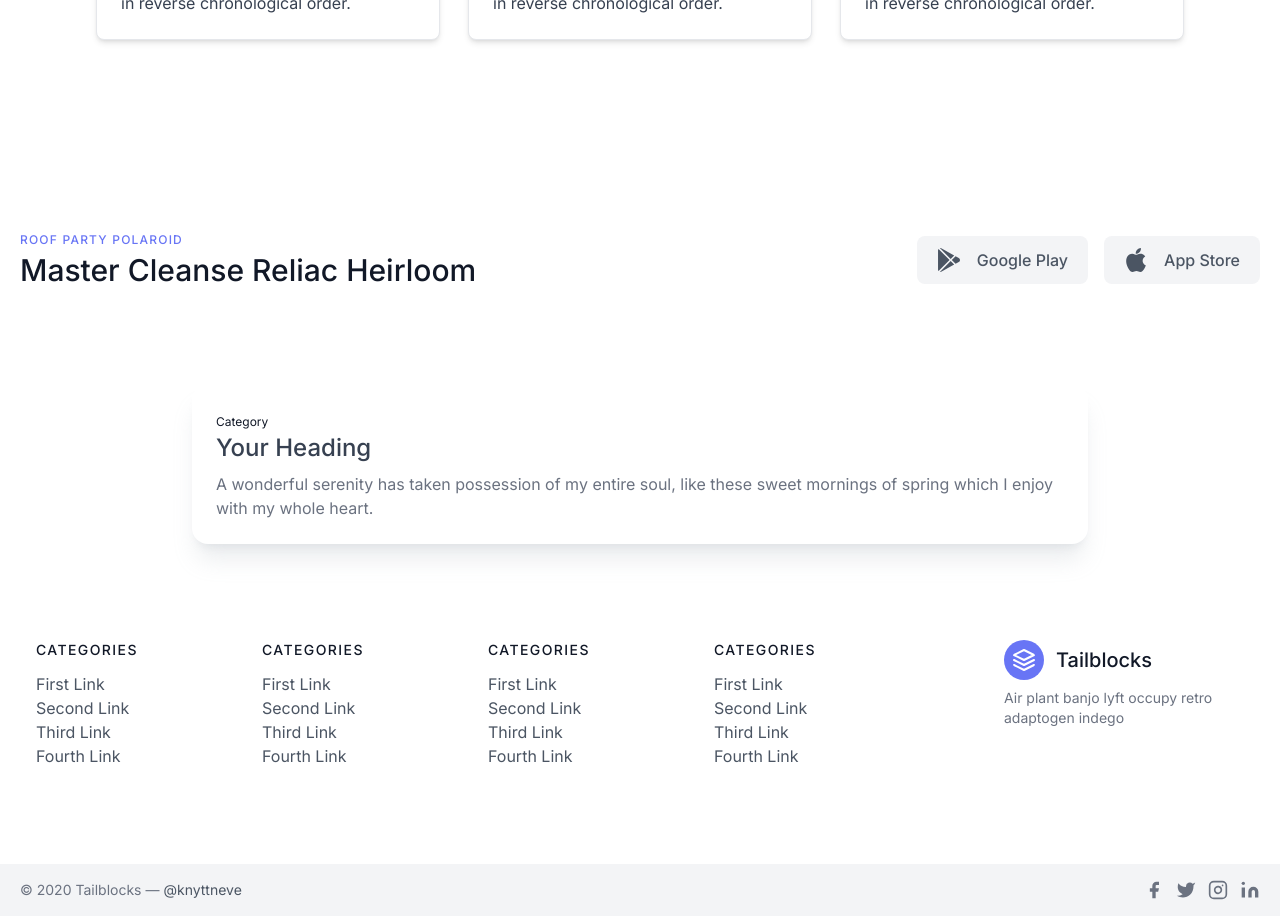
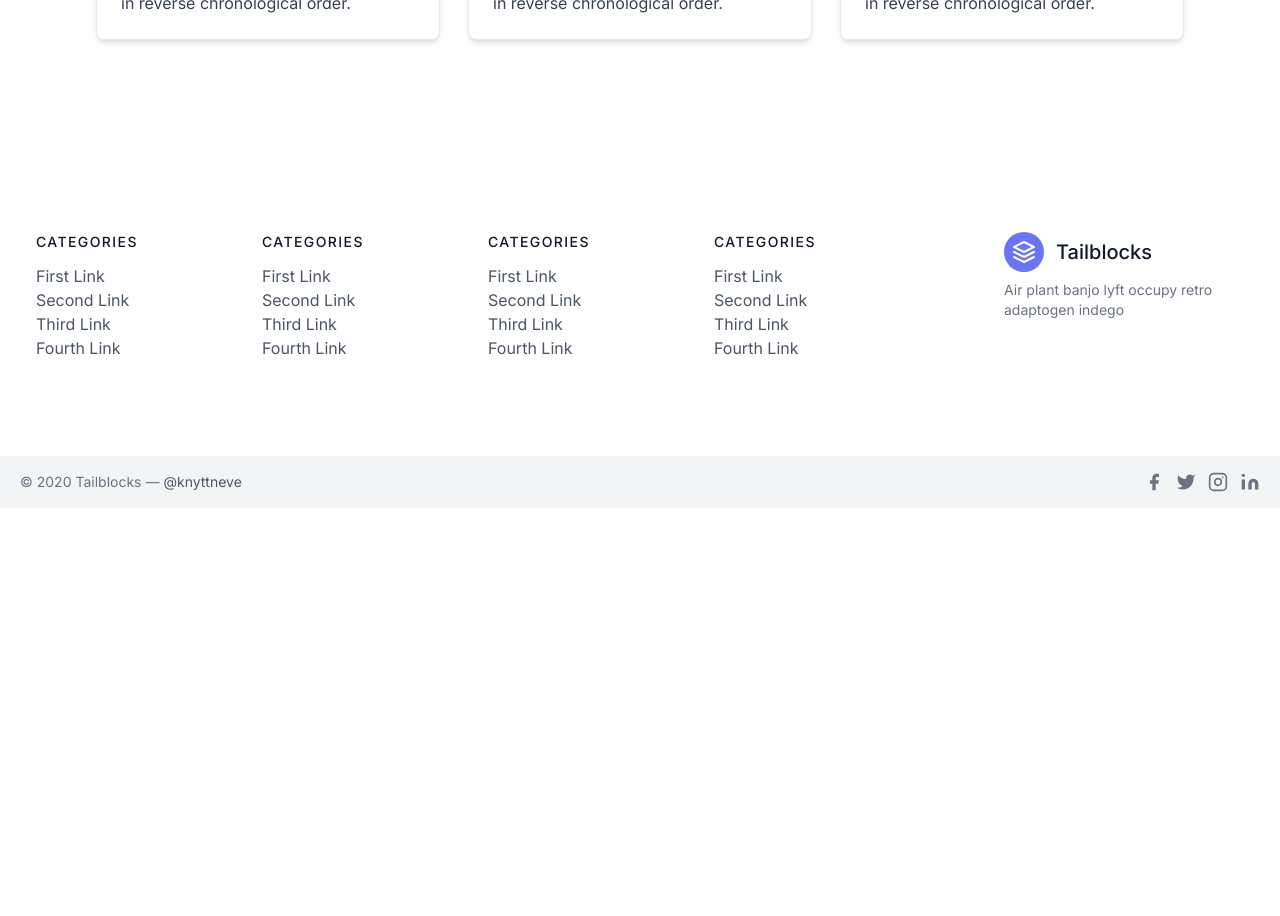
Before and after one commit to jorgeProgramaEn5/ese-next, a Next.js app: page / in a window 1280 px wide. Shown: the part 1360-2276 px from the top of the page. After the commit the page ends 1868 px from the top, so only its background shows below. Built offline with nearby package versions, Linux system fonts and the light colour scheme.

Commit message:
add tarject-9

```diff
--- a/src/app/page.jsx
+++ b/src/app/page.jsx
@@ -12,8 +12,8 @@ export default function Home() {
       <Navbar/>
       <Hero/>
       <SectionCard/>
-      <Contact/>
-      <Skills/>
+      {/* <Contact/> */}
+      {/* <Skills/> */}
       <Footer/>
     </main>
   )
--- a/src/components/Contact.jsx
+++ b/src/components/Contact.jsx
@@ -14,7 +14,7 @@ export default function Contact() {
                 <path d="M99.617 8.057a50.191 50.191 0 00-38.815-6.713l230.932 230.933 74.846-74.846L99.617 8.057zM32.139 20.116c-6.441 8.563-10.148 19.077-10.148 30.199v411.358c0 11.123 3.708 21.636 10.148 30.199l235.877-235.877L32.139 20.116zM464.261 212.087l-67.266-37.637-81.544 81.544 81.548 81.548 67.273-37.64c16.117-9.03 25.738-25.442 25.738-43.908s-9.621-34.877-25.749-43.907zM291.733 279.711L60.815 510.629c3.786.891 7.639 1.371 11.492 1.371a50.275 50.275 0 0027.31-8.07l266.965-149.372-74.849-74.847z"></path>
                 </svg>
                 <span className="ml-4 flex items-start flex-col leading-none">
-                <span className="title-font font-normal md:font-medium">Google Play</span>
+                <span className="title-font font-normal md:font-medium">Google Play!</span>
                 </span>
             </button>
             <button className="bg-gray-100 inline-flex py-3 px-5 rounded-lg items-center hover:bg-gray-200 focus:outline-none">
```
